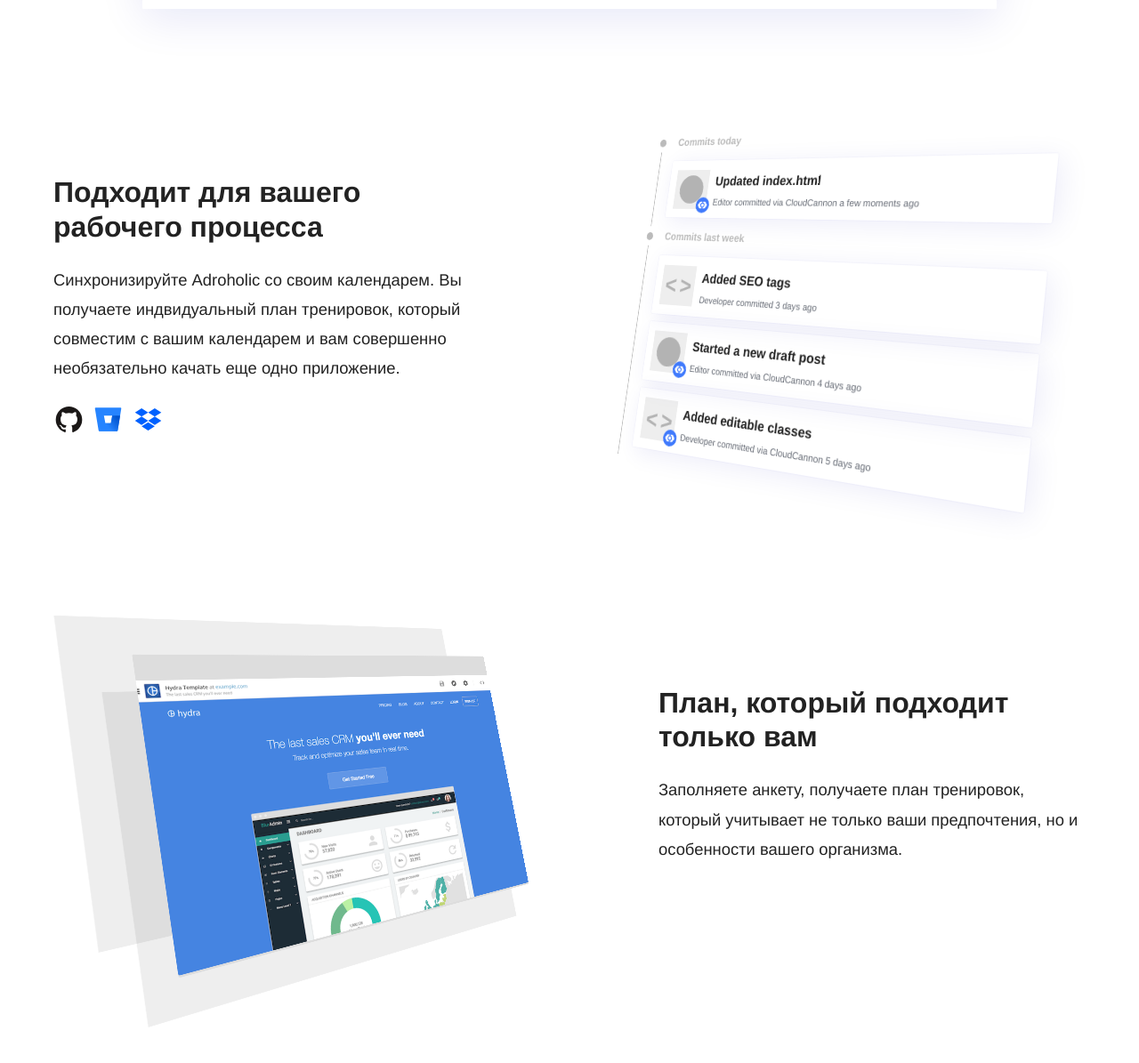
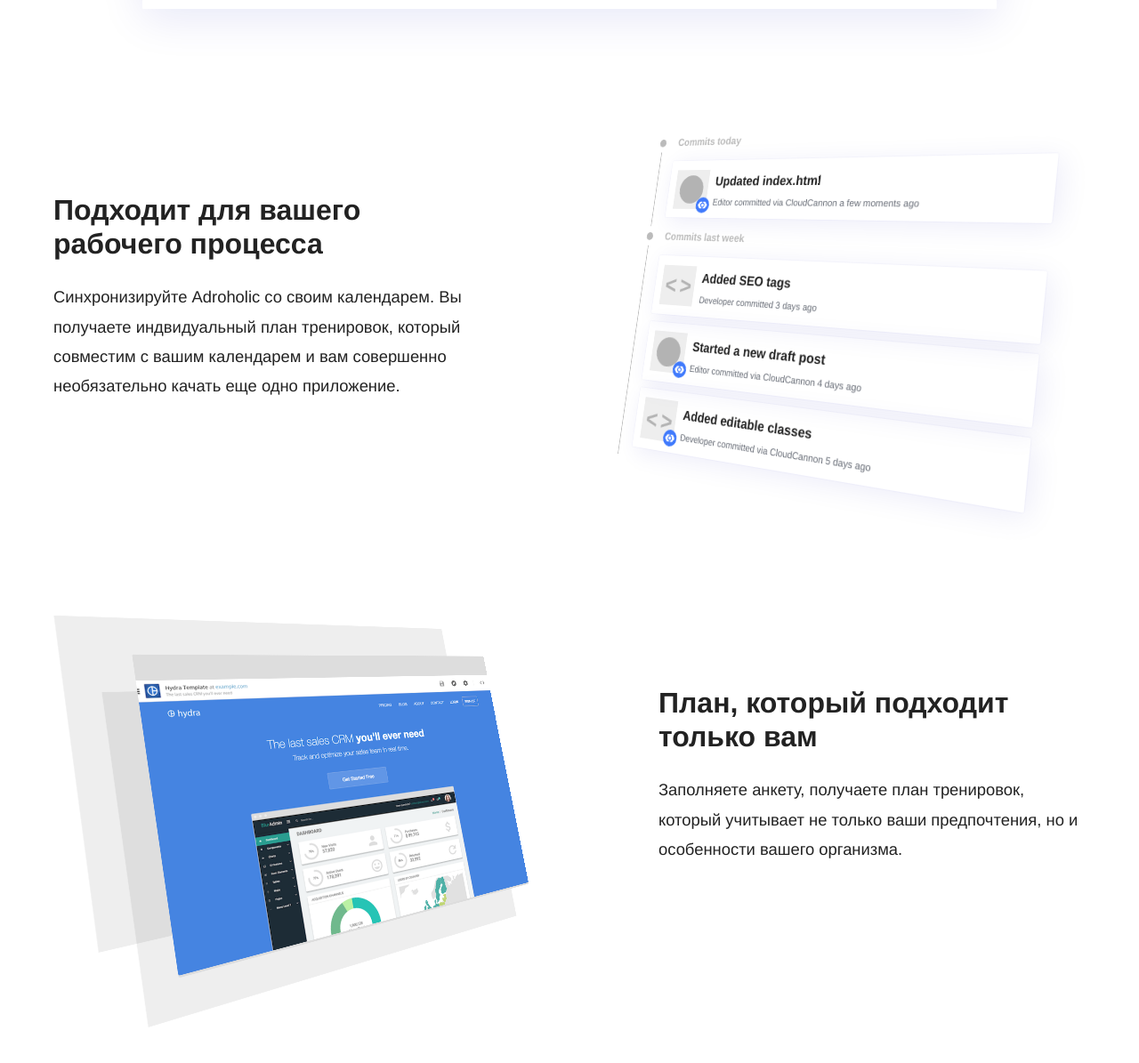
Before and after one commit to RakhimyanTim/adroholic.github.io, a Jekyll site: the page built from pages/index.html, in a window 1280 px wide. Shown: the part 1137-2332 px from the top of the page at 89% size. Built offline with Jekyll 4.4.1, drawn with Linux system fonts in a browser that asks for light colours; some web fonts are replaced; grey boxes are pictures that could not be loaded.

Commit message:
Update content-image.html

```diff
--- a/_includes/components/home-page/content-image.html
+++ b/_includes/components/home-page/content-image.html
@@ -4,13 +4,7 @@
 			<div class="landing-text">
 				<h2>{{ include.heading }}</h2>
 				{{ include.content_markdown | markdownify }}
-				{% if include.storage_provider_icons %}
-					<div class="storage-provider-icons">
-						{% include svgs/storage-provider-logos.html icon="github" %}
-						{% include svgs/storage-provider-logos.html icon="bitbucket" %}
-						{% include svgs/storage-provider-logos.html icon="dropbox" %}
-					</div>
-				{% endif %}
+
 			</div>
 			<div class="landing-image">
 				{% case include.image %}
```
